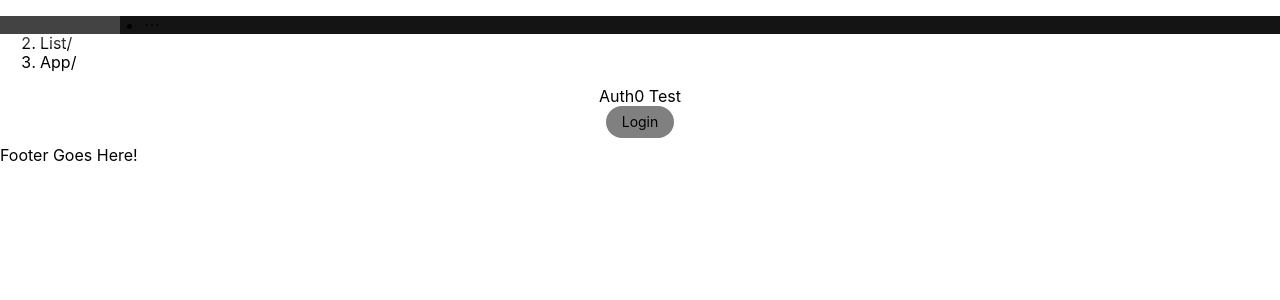
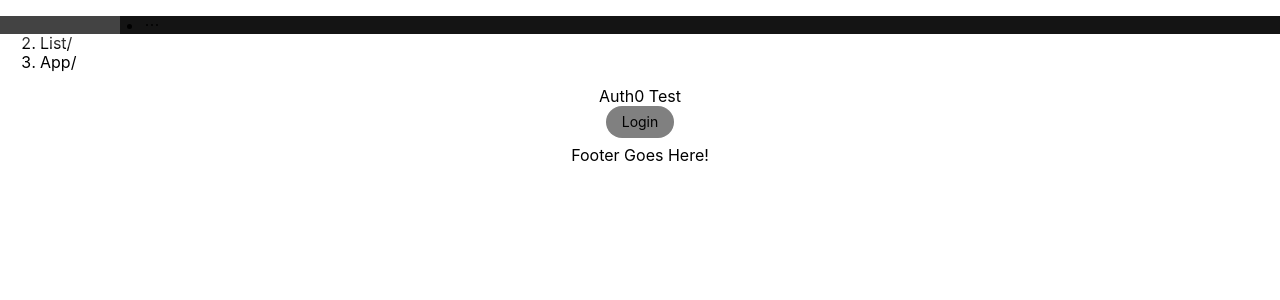
Before and after one commit to kxwzhang/ppr-routes, a React (Create React App) app: page / in a window 1280 px wide. Shown: the top 300 px of the page. Built offline with nearby package versions, Linux system fonts and the light colour scheme.

Commit message:
Remove position fixed on footer

```diff
--- a/src/App.js
+++ b/src/App.js
@@ -21,7 +21,7 @@
           <Route exact path='/' component={Splash} />
         </Switch>
       </Content>
-      <Footer style={{ textAlign: 'center', position: 'fixed' }}>Footer Goes Here!</Footer>
+      <Footer style={{ textAlign: 'center' }}>Footer Goes Here!</Footer>
     </div>
   );
 }
```
Also changed, not shown: 1 other file (tests, documents, lock files or other folders).
